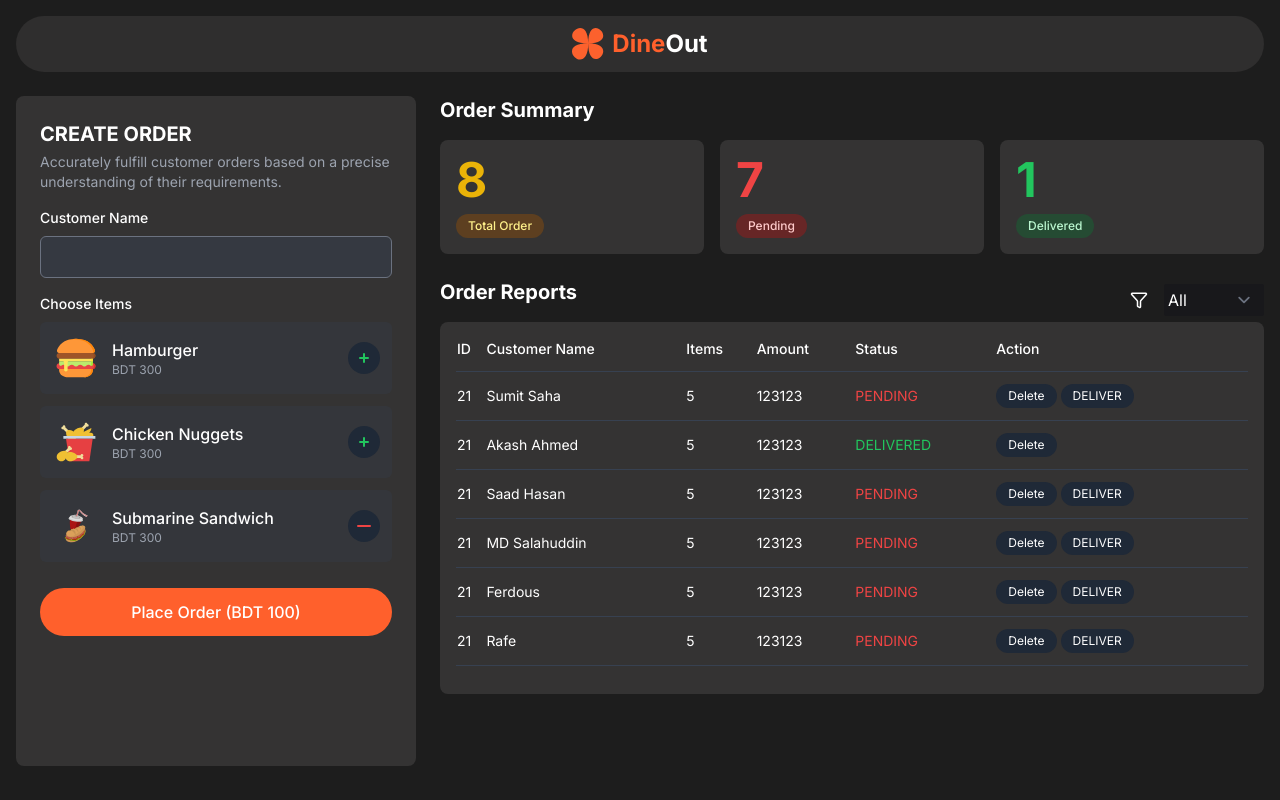
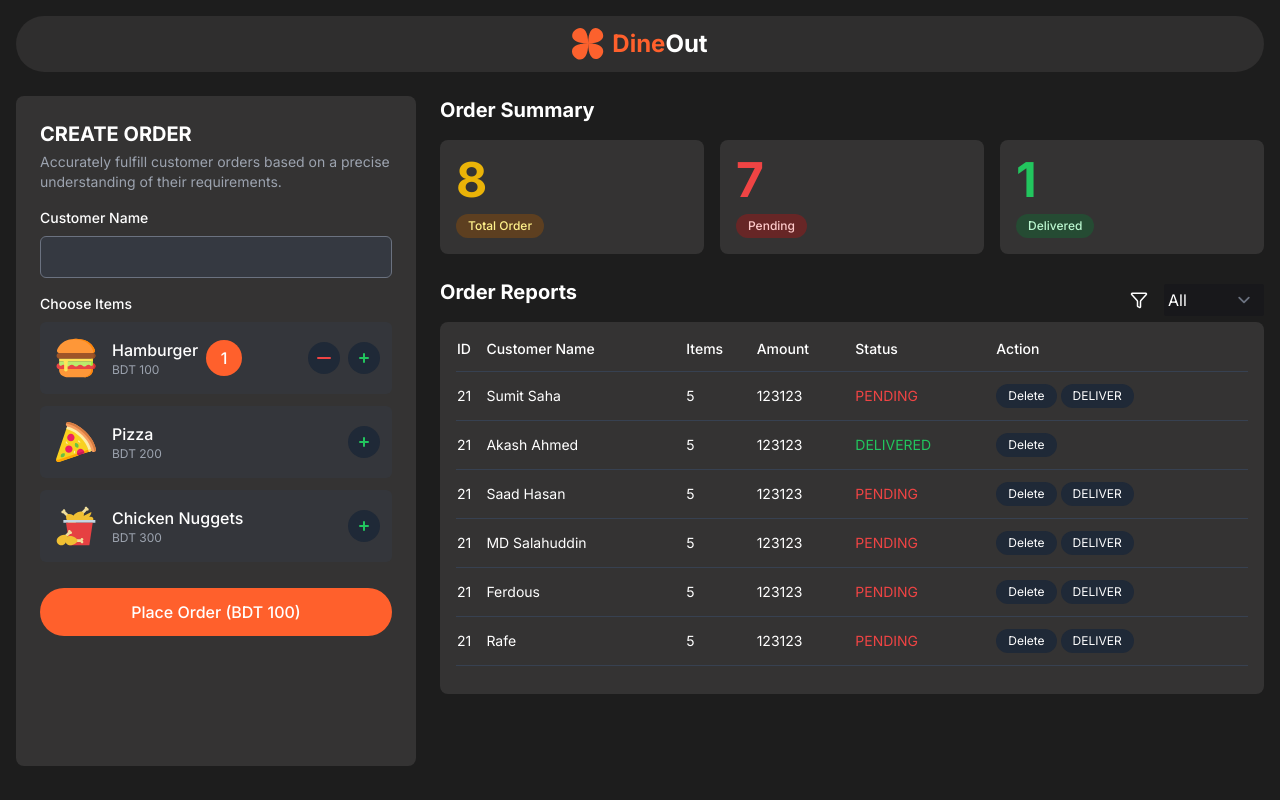
Before and after one commit to RizviRahman/DineOut, a React (Vite) app: page / in a window 1280 px wide. Both pictures are taken after a click on the button 364 px from the left and 358 px from the top of the page. Built offline with nearby package versions, Linux system fonts and the light colour scheme.

Commit message:
Added Item component with interactivity

```diff
--- a/src/assets/Components/NavBar.jsx
+++ b/src/assets/Components/NavBar.jsx
@@ -1,11 +1,11 @@
 export default function NavBar() {
     return (
-        <nav class="bg-navbg rounded-full mt-4 px-8 py-3 flex justify-center items-center">
-            <div class="flex items-center ">
-                <div class="text-primary mr-2">
+        <nav className="bg-navbg rounded-full mt-4 px-8 py-3 flex justify-center items-center">
+            <div className="flex items-center ">
+                <div className="text-primary mr-2">
                     <img src="./assets/logo.svg" />
                 </div>
-                <h1 class="text-2xl font-bold"><span class="text-primary">Dine</span>Out</h1>
+                <h1 className="text-2xl font-bold"><span className="text-primary">Dine</span>Out</h1>
             </div>
         </nav>
     )
--- a/src/assets/Components/feature-components/CreateOrder.jsx
+++ b/src/assets/Components/feature-components/CreateOrder.jsx
@@ -1,3 +1,12 @@
+import Item from "./create-order/Item";
+
+const items = [
+        { id: 1, name: "Hamburger", price: 100, image: "./assets/hamburger.svg" },
+        { id: 2, name: "Pizza", price: 200, image: "./assets/pizza.svg" },
+        { id: 3, name: "Chicken Nuggets", price: 300, image: "./assets/chicken.svg" },
+        { id: 4, name: "Submarine Sandwich", price: 300, image: "./assets/submarine.svg" },
+    ];
+
 export default function CreateOrder() {
     return (
         <div className="bg-cardbg rounded-lg p-6 h-[calc(100vh_-_130px)]">
@@ -16,96 +25,9 @@ export default function CreateOrder() {
             <div className="mb-4">
                 <label className="block text-sm font-medium mb-2">Choose Items</label>
                 <div className="items-container">
-                    {/* Item 1 */}
-                    <div
-                        className="bg-gray-700 bg-opacity-30 rounded-md p-3 mb-3 flex justify-between items-center hover:bg-opacity-40 transition-all duration-300">
-                        <div className="flex items-center">
-                            <div className="w-12 h-12   flex items-center justify-center mr-3">
-                                <img src="./assets/hamburger.svg" alt="Hamburger" className="w-10 h-10" />
-                            </div>
-                            <div>
-                                <h3 className="font-medium">Hamburger</h3>
-                                <p className="text-xs text-gray-400">BDT 300</p>
-                            </div>
-                        </div>
-                        <button
-                            className="w-8 h-8 bg-gray-800 hover:bg-primary rounded-full flex items-center justify-center transition-colors duration-300">
-                            <svg xmlns="http://www.w3.org/2000/svg" className="h-5 w-5 text-green-500"
-                                viewBox="0 0 20 20" fill="currentColor">
-                                <path fill-rule="evenodd"
-                                    d="M10 5a1 1 0 011 1v3h3a1 1 0 110 2h-3v3a1 1 0 11-2 0v-3H6a1 1 0 110-2h3V6a1 1 0 011-1z"
-                                    clip-rule="evenodd" />
-                            </svg>
-                        </button>
-                    </div>
-
-                    {/* Item 2 */}
-                    <div
-                        className="bg-gray-700 bg-opacity-30 rounded-md p-3 mb-3 flex justify-between items-center hover:bg-opacity-40 transition-all duration-300">
-                        <div className="flex items-center">
-                            <div className="w-12 h-12 flex items-center justify-center mr-3">
-                                <img src="./assets/chicken.svg" alt="Chicken Nuggets" className="w-10 h-10" />
-                            </div>
-                            <div>
-                                <h3 className="font-medium">Chicken Nuggets</h3>
-                                <p className="text-xs text-gray-400">BDT 300</p>
-                            </div>
-                        </div>
-                        <button
-                            className="w-8 h-8 bg-gray-800 hover:bg-primary rounded-full flex items-center justify-center transition-colors duration-300">
-                            <svg xmlns="http://www.w3.org/2000/svg" className="h-5 w-5 text-green-500"
-                                viewBox="0 0 20 20" fill="currentColor">
-                                <path fill-rule="evenodd"
-                                    d="M10 5a1 1 0 011 1v3h3a1 1 0 110 2h-3v3a1 1 0 11-2 0v-3H6a1 1 0 110-2h3V6a1 1 0 011-1z"
-                                    clip-rule="evenodd" />
-                            </svg>
-                        </button>
-                    </div>
-
-                    {/* Item 3 */}
-                    <div
-                        className="bg-gray-700 bg-opacity-30 rounded-md p-3 mb-3 flex justify-between items-center hover:bg-opacity-40 transition-all duration-300">
-                        <div className="flex items-center">
-                            <div className="w-12 h-12 flex items-center justify-center mr-3">
-                                <img src="./assets/submarine.svg" alt="Submarine Sandwich" className="w-10 h-10" />
-                            </div>
-                            <div>
-                                <h3 className="font-medium">Submarine Sandwich</h3>
-                                <p className="text-xs text-gray-400">BDT 300</p>
-                            </div>
-                        </div>
-                        <button
-                            className="w-8 h-8 bg-gray-800 hover:bg-primary rounded-full flex items-center justify-center transition-colors duration-300">
-                            <svg xmlns="http://www.w3.org/2000/svg" className="h-5 w-5 text-red-500" viewBox="0 0 20 20"
-                                fill="currentColor">
-                                <path fill-rule="evenodd" d="M3 10a1 1 0 011-1h12a1 1 0 110 2H4a1 1 0 01-1-1z"
-                                    clip-rule="evenodd" />
-                            </svg>
-                        </button>
-                    </div>
-
-                    {/* Item 4 */}
-                    <div
-                        className="bg-gray-700 bg-opacity-30 rounded-md p-3 mb-3 flex justify-between items-center hover:bg-opacity-40 transition-all duration-300">
-                        <div className="flex items-center">
-                            <div className="w-12 h-12 bg-yellow-600 rounded-md flex items-center justify-center mr-3">
-                                <img src="./assets/pizza.svg" alt="Pizza slices" className="w-10 h-10" />
-                            </div>
-                            <div>
-                                <h3 className="font-medium">Pizza slices</h3>
-                                <p className="text-xs text-gray-400">BDT 300</p>
-                            </div>
-                        </div>
-                        <button
-                            className="w-8 h-8 bg-gray-800 hover:bg-primary rounded-full flex items-center justify-center transition-colors duration-300">
-                            <svg xmlns="http://www.w3.org/2000/svg" className="h-5 w-5 text-green-500"
-                                viewBox="0 0 20 20" fill="currentColor">
-                                <path fill-rule="evenodd"
-                                    d="M10 5a1 1 0 011 1v3h3a1 1 0 110 2h-3v3a1 1 0 11-2 0v-3H6a1 1 0 110-2h3V6a1 1 0 011-1z"
-                                    clip-rule="evenodd" />
-                            </svg>
-                        </button>
-                    </div>
+                    {items.map((item) => (
+                        <Item key={item.id} item={item} />
+                    ))}
                 </div>
             </div>
 
--- /dev/null
+++ b/src/assets/Components/feature-components/create-order/Item.jsx
@@ -0,0 +1,48 @@
+import { useState } from "react";
+
+export default function Item({item}) {
+    console.log(item);
+    const {name, price, image} = item;
+    const [quantity, setQuantity] = useState(0);
+    // setQuantity(quantity+1)
+    return (
+        <div className="bg-gray-700 bg-opacity-30 rounded-md p-3 mb-3 flex justify-between items-center hover:bg-opacity-40 transition-all duration-300">
+            <div className="flex items-center">
+                <div className="w-12 h-12   flex items-center justify-center mr-3">
+                    <img src={image /*"./assets/hamburger.svg"*/} alt="Hamburger" className="w-10 h-10" />
+                </div>
+                <div>
+                    <h3 className="font-medium">{name}</h3>
+                    <p className="text-xs text-gray-400">BDT {price}</p>
+                </div>
+                {quantity>0 &&
+                <div
+                    className="w-9 h-9 flex items-center justify-center ml-2 bg-primary hover:bg-opacity-90 text-white font-medium py-3 rounded-full transition-all duration-300 hover:shadow-lg transform hover:-translate-y-1">
+                     {quantity}
+                </div>}
+
+            </div>
+            <div className="flex items-center">
+                {quantity>0 &&
+                <button onClick={()=>setQuantity(quantity-1)}
+                    className="w-8 h-8 bg-gray-800 hover:bg-primary rounded-full flex items-center justify-center transition-colors duration-300 mr-2">
+                    <svg xmlns="http://www.w3.org/2000/svg" className="h-5 w-5 text-red-500" viewBox="0 0 20 20"
+                        fill="currentColor">
+                        <path fillRule="evenodd" d="M3 10a1 1 0 011-1h12a1 1 0 110 2H4a1 1 0 01-1-1z"
+                            clipRule="evenodd" />
+                    </svg>
+                </button>}
+                <button onClick={()=>setQuantity(quantity+1)}
+                    className="w-8 h-8 bg-gray-800 hover:bg-primary rounded-full flex items-center justify-center transition-colors duration-300">
+                    <svg xmlns="http://www.w3.org/2000/svg" className="h-5 w-5 text-green-500"
+                        viewBox="0 0 20 20" fill="currentColor">
+                        <path fillRule="evenodd"
+                            d="M10 5a1 1 0 011 1v3h3a1 1 0 110 2h-3v3a1 1 0 11-2 0v-3H6a1 1 0 110-2h3V6a1 1 0 011-1z"
+                            clipRule="evenodd" />
+                    </svg>
+                </button>
+            </div>
+
+        </div>
+    )
+}
--- a/src/assets/Components/feature-components/order-components/Reports.jsx
+++ b/src/assets/Components/feature-components/order-components/Reports.jsx
@@ -5,7 +5,7 @@ export default function Reports(){
                         <h2 className="text-xl font-bold mb-4">Order Reports</h2>
 
                         <div className="flex gap-4 items-center">
-                            <svg xmlns="http://www.w3.org/2000/svg" width="18" height="18" viewBox="0 0 24 24" fill="none" stroke="currentColor" stroke-width="2" stroke-linecap="round" stroke-linejoin="round" className="lucide lucide-funnel-icon lucide-funnel"><path d="M10 20a1 1 0 0 0 .553.895l2 1A1 1 0 0 0 14 21v-7a2 2 0 0 1 .517-1.341L21.74 4.67A1 1 0 0 0 21 3H3a1 1 0 0 0-.742 1.67l7.225 7.989A2 2 0 0 1 10 14z"/></svg>
+                            <svg xmlns="http://www.w3.org/2000/svg" width="18" height="18" viewBox="0 0 24 24" fill="none" stroke="currentColor" strokeWidth="2" strokeLinecap="round" strokeLinejoin="round" className="lucide lucide-funnel-icon lucide-funnel"><path d="M10 20a1 1 0 0 0 .553.895l2 1A1 1 0 0 0 14 21v-7a2 2 0 0 1 .517-1.341L21.74 4.67A1 1 0 0 0 21 3H3a1 1 0 0 0-.742 1.67l7.225 7.989A2 2 0 0 1 10 14z"/></svg>
                         <select className="appearance-none bg-zinc-900 accent-orange-600 border-none outline-none rounded-sm">
                             <option>All</option>
                             <option>Pending</option>
```
